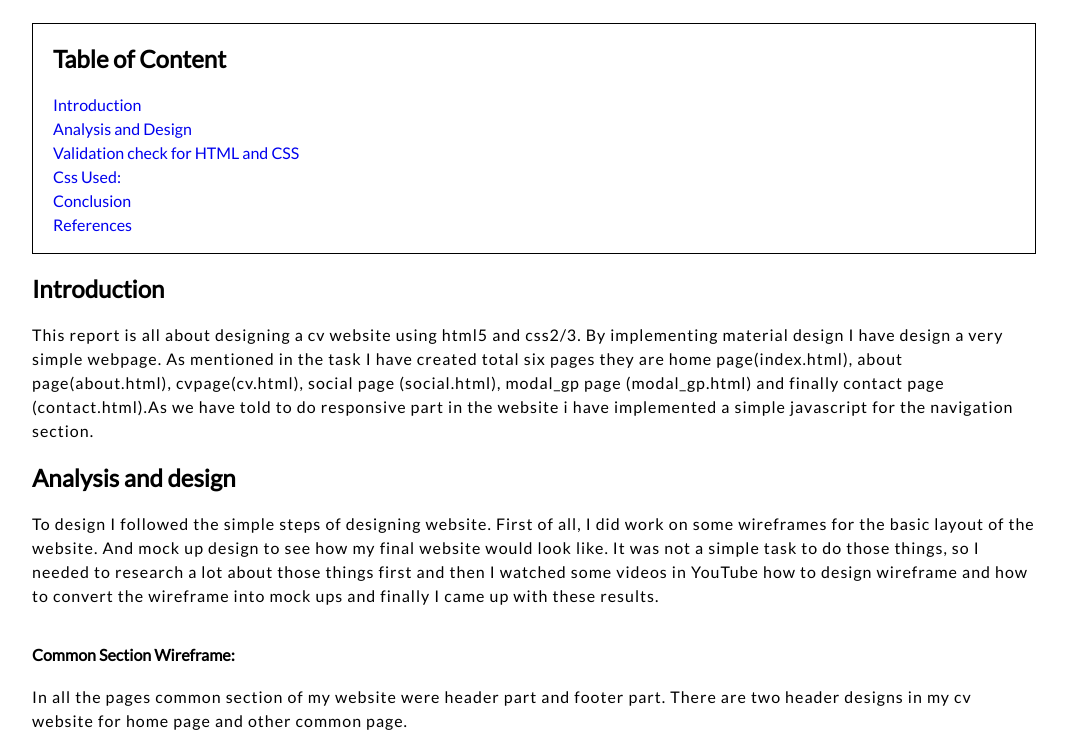
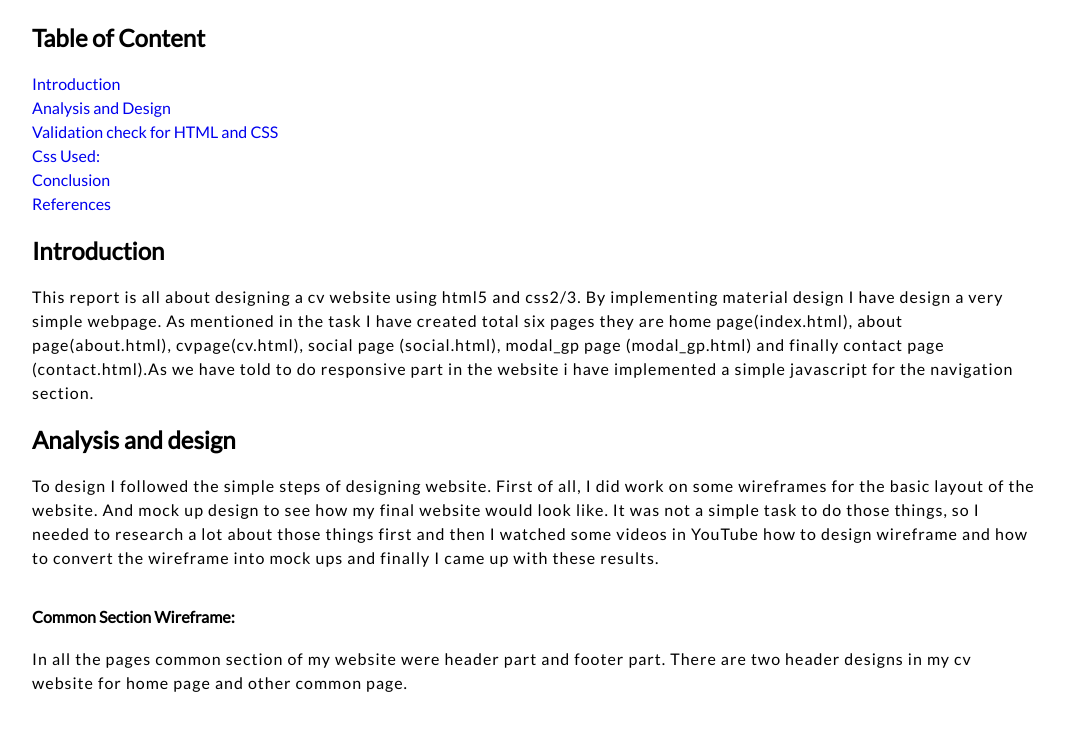
Before and after one commit to binayak999/binayak-dhakal-18406543-cv-webdevelopment, a plain HTML site: page models_gp.html in a window 1280 px wide. Shown: the part 69-801 px from the top of the page, without its empty margins (106-1173 px from the left). Drawn offline with Linux system fonts and the light colour scheme; a web font is replaced by a local one.

Commit message:
update for table of content

```diff
--- a/css/style.css
+++ b/css/style.css
@@ -408,8 +408,7 @@ footer .fixwidth small {
 }
 
 .tableofcontent{
-  border: 1px solid #000;
-  padding: 0 20px;
+
 }
 
 .tableofcontent ul{
```
